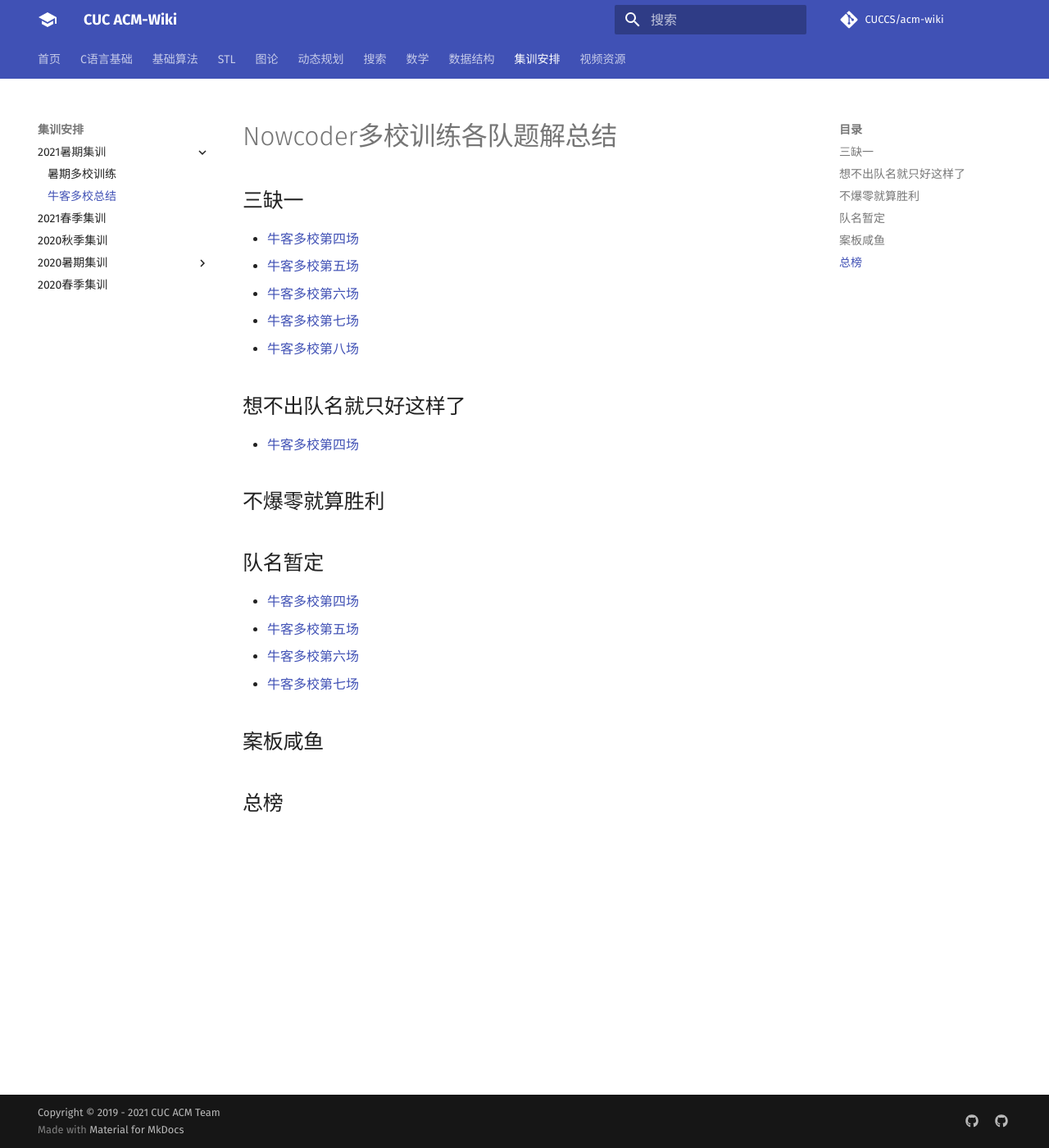
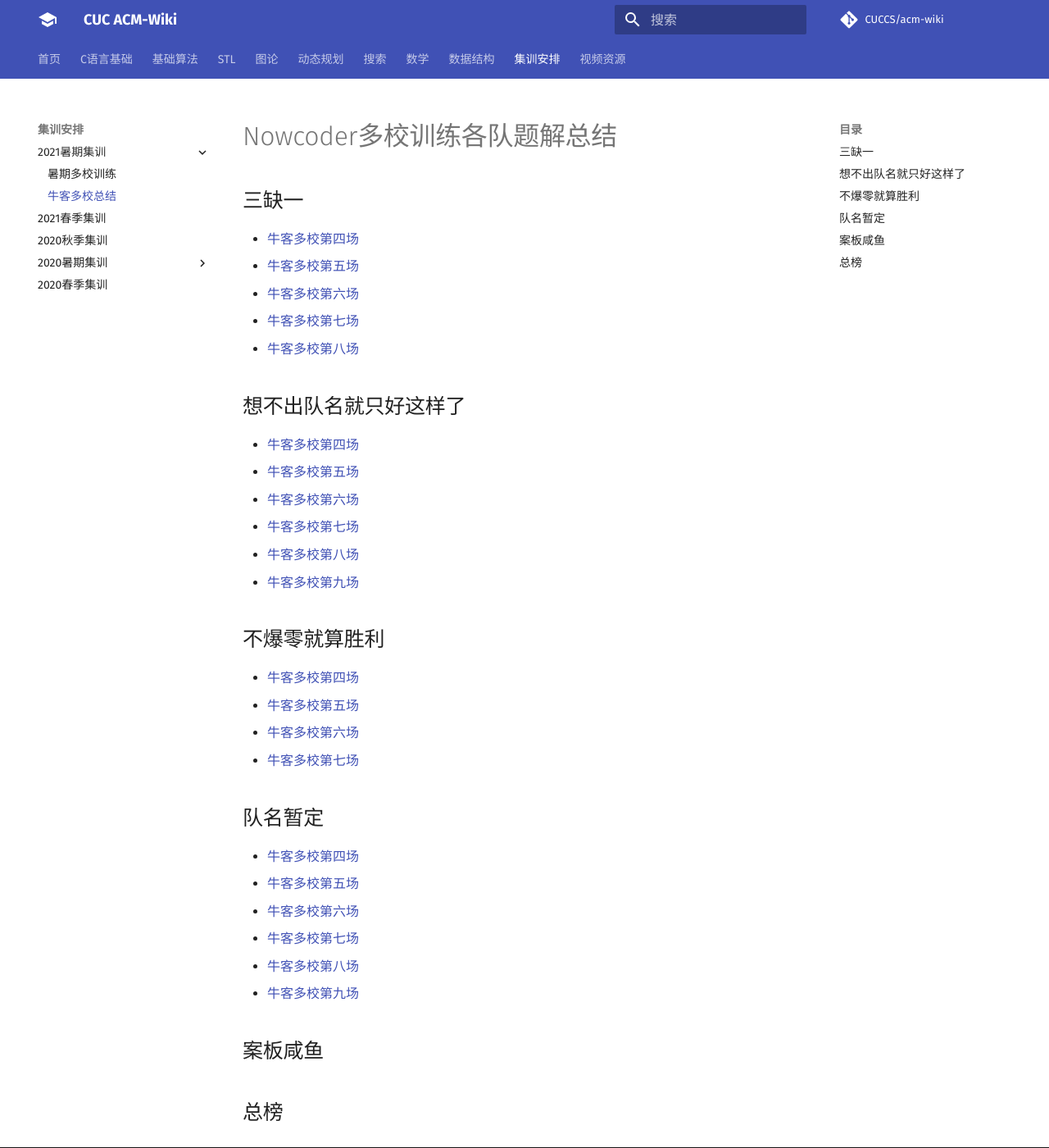
Before and after one commit to CUCCS/acm-wiki, an MkDocs documentation site: the page built from docs/training/2021Summer/nowcoder.md, in a window 1280 px wide and 1400 px high. Shown: the whole window at 82% size. Built offline with MkDocs 1.6.1 and Material for MkDocs 9.7.7, drawn with Linux system fonts in a browser that asks for light colours; comment, search, counter and statistics services are not loaded.

Commit message:
更新了各队题解

```diff
--- a/docs/training/2021Summer/nowcoder.md
+++ b/docs/training/2021Summer/nowcoder.md
@@ -11,10 +11,18 @@
 ## 想不出队名就只好这样了
 
 - [牛客多校第四场](https://github.com/KyireQi/2021Nowcoder-Training-Solutions/blob/EnglishName/Newcoder_4.md)
+- [牛客多校第五场](https://github.com/KyireQi/2021Nowcoder-Training-Solutions/blob/EnglishName/Newcoder_5.md)
+- [牛客多校第六场](https://github.com/KyireQi/2021Nowcoder-Training-Solutions/blob/EnglishName/Newcoder_6.md)
+- [牛客多校第七场](https://github.com/KyireQi/2021Nowcoder-Training-Solutions/blob/EnglishName/Newcoder_7.md)
+- [牛客多校第八场](https://github.com/KyireQi/2021Nowcoder-Training-Solutions/blob/EnglishName/Newcoder_8.md)
+- [牛客多校第九场](https://github.com/KyireQi/2021Nowcoder-Training-Solutions/blob/EnglishName/Newcoder_9.md)
 
 ## 不爆零就算胜利
 
-
+- [牛客多校第四场](https://github.com/KyireQi/2021Nowcoder-Training-Solutions/blob/AltPlusF4/ALF Plus F4/牛客第四场比赛.md)
+- [牛客多校第五场](https://github.com/KyireQi/2021Nowcoder-Training-Solutions/blob/AltPlusF4/ALF Plus F4/牛客第五场比赛.md)
+- [牛客多校第六场](https://github.com/KyireQi/2021Nowcoder-Training-Solutions/blob/AltPlusF4/ALF Plus F4/牛客第六场比赛.md)
+- [牛客多校第七场](https://github.com/KyireQi/2021Nowcoder-Training-Solutions/blob/AltPlusF4/ALF Plus F4/牛客比第七场赛.md)
 
 ## 队名暂定
 
@@ -22,6 +30,8 @@
 - [牛客多校第五场](https://github.com/KyireQi/2021Nowcoder-Training-Solutions/blob/To_be_continued/2021牛客暑期多校训练营5.md)
 - [牛客多校第六场](https://github.com/KyireQi/2021Nowcoder-Training-Solutions/blob/To_be_continued/2021牛客暑期多校训练营6.md)
 - [牛客多校第七场](https://github.com/KyireQi/2021Nowcoder-Training-Solutions/blob/To_be_continued/2021牛客暑期多校训练营7.md)
+- [牛客多校第八场](https://github.com/KyireQi/2021Nowcoder-Training-Solutions/blob/To_be_continued/2021牛客暑期多校训练营8.md)
+- [牛客多校第九场](https://github.com/KyireQi/2021Nowcoder-Training-Solutions/blob/To_be_continued/2021牛客暑期多校训练营9.md)
 
 ## 案板咸鱼
 
```
